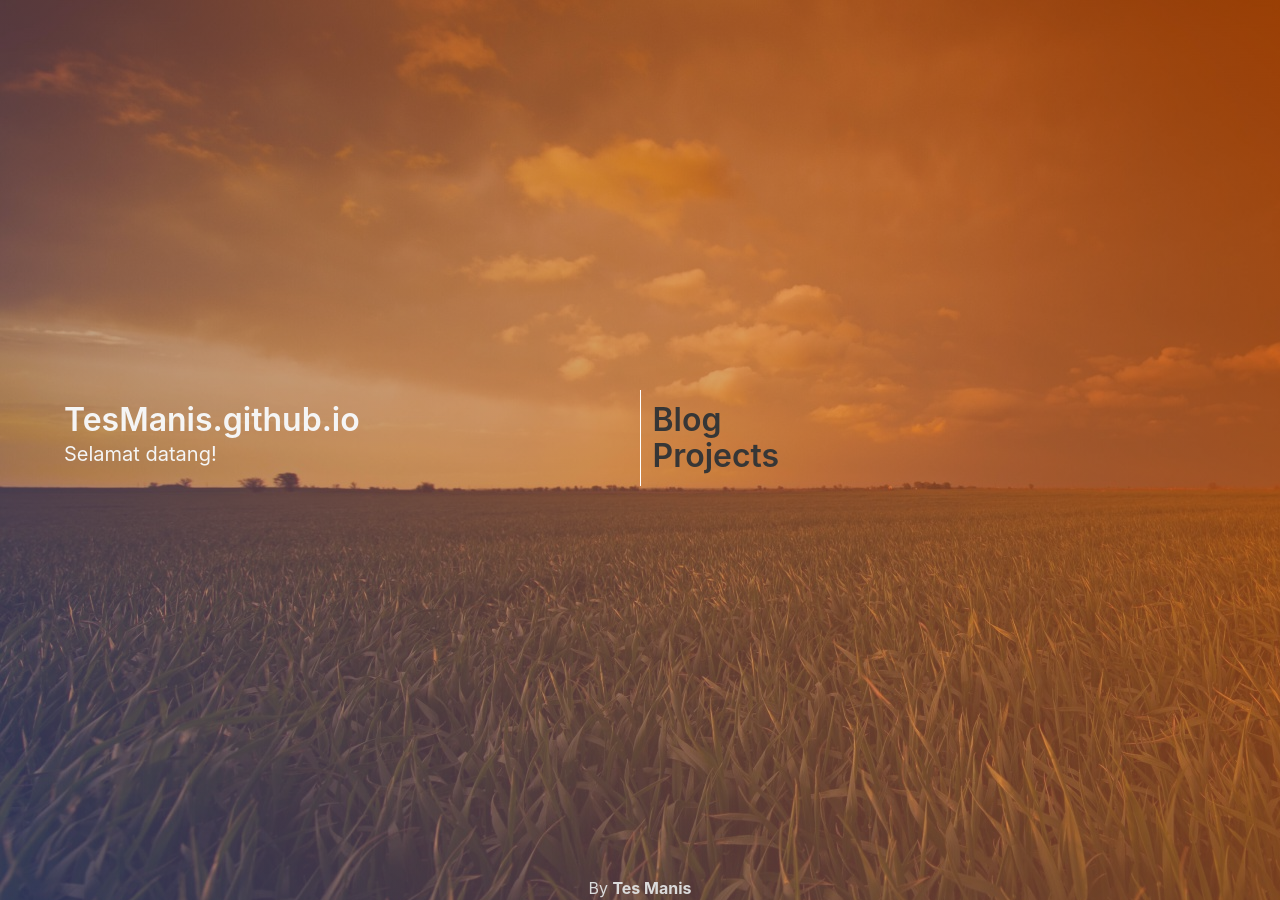
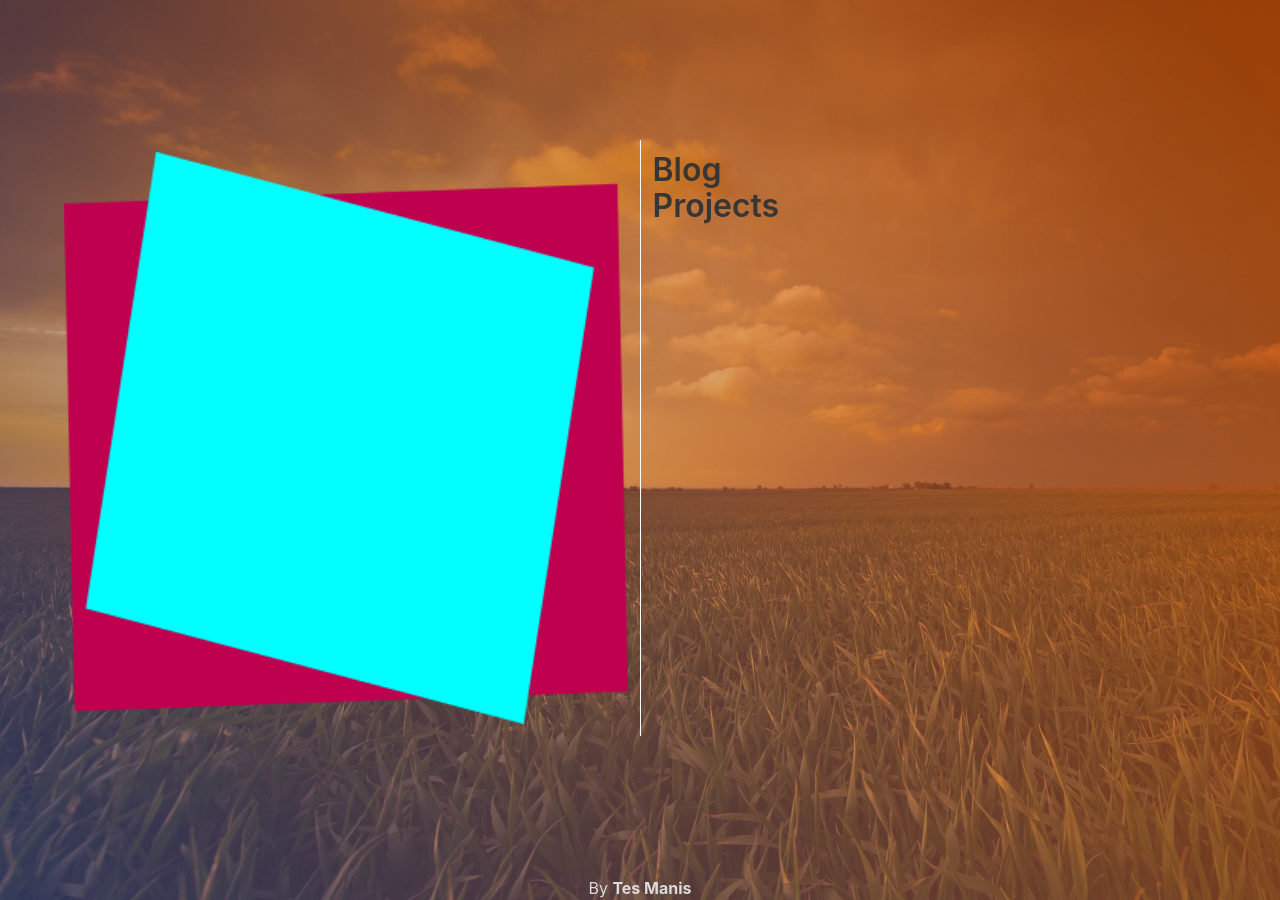
Before and after one commit to GulaAren/GulaAren.github.io, a Jekyll site: the page built from index.html, in a window 1280 px wide. Built offline with Jekyll 4.4.1, drawn with Linux system fonts in a browser that asks for light colours.

Commit message:
fav icon

```diff
--- a/_includes/head.html
+++ b/_includes/head.html
@@ -17,5 +17,10 @@
   <link href="https://fonts.googleapis.com/css?family=Lato|Roboto" rel="stylesheet">
 
   <link rel="shortcut icon" href="{{ site.baseurl }}/favicon.ico">
+  <link rel="apple-touch-icon" sizes="180x180" href="{{ site.baseurl }}/apple-touch-icon.png">
+  <link rel="icon" type="image/png" sizes="32x32" href="{{ site.baseurl }}/favicon-32x32.png">
+  <link rel="icon" type="image/png" sizes="16x16" href="{{ site.baseurl }}/favicon-16x16.png">
+  <link rel="mask-icon" href="/safari-pinned-tab.svg" color="#5bbad5">
+
   <link rel="alternate" type="application/atom+xml" title="{{ site.title }}" href="{{ site.baseurl }}/atom.xml">
 </head>
--- a/index.html
+++ b/index.html
@@ -9,17 +9,9 @@ title: Home
     <div class="container">
       <div class="columns">
         <div class="column">
-          <h1 class="title has-text-light">
-            TesManis.github.io
-          </h1>
-          <h2 class="subtitle has-text-light">
-            Selamat datang!
-          </h2>
-        <!--
-          <figure class="image is-256x256">
-            <img src="{{ site.baseurl }}/assets/imgs/bg.jpg">
+          <figure class="image">
+            <img src="{{ site.baseurl }}/assets/logo.png">
           </figure>
-        -->
         </div>
         <div class="column" style="border-left: 1px #fff solid;">
           <ul>
```
Also changed, not shown: browserconfig.xml (added, +9 -0 lines), android-chrome-192x192.png (added), android-chrome-256x256.png (added), apple-touch-icon.png (added), assets/logo.png (added), favicon-16x16.png (added), favicon-32x32.png (added), favicon.ico, mstile-150x150.png (added), safari-pinned-tab.svg (added), site.webmanifest (added).
